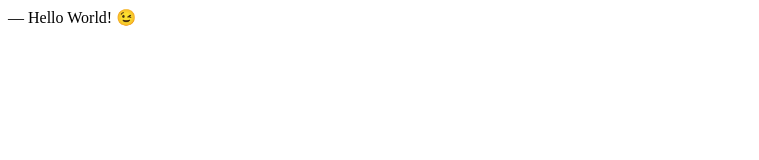
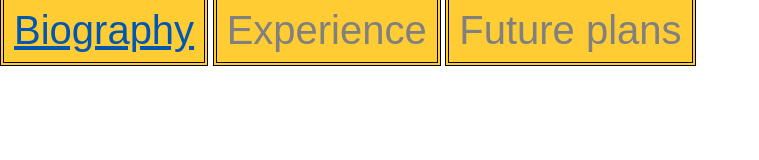
Before and after one commit to AntonPylypenko/AntonPylypenko.github.io, a plain HTML site: page index.html in a window 1280 px wide. Shown: the whole page, without its empty margins (0-759 px from the left). Drawn offline with nearby package versions, Linux system fonts and the light colour scheme.

Commit message:
Connecting of bootstrap

```diff
--- a/index.html
+++ b/index.html
@@ -2,9 +2,20 @@
 <html>
   <head>
     <meta charset="UTF-8" />
+    <link rel="stylesheet" type="text/css" href="style.css">
     <title>Résumé</title>
   </head>
   <body>
-    ― Hello World! &#x1F609;
+
+  			<link rel="stylesheet" href="https://stackpath.bootstrapcdn.com/bootstrap/4.3.1/css/bootstrap.min.css" integrity="sha384-ggOyR0iXCbMQv3Xipma34MD+dH/1fQ784/j6cY/iJTQUOhcWr7x9JvoRxT2MZw1T" crossorigin="anonymous">
+
+			<script src="https://stackpath.bootstrapcdn.com/bootstrap/4.3.1/js/bootstrap.min.js" integrity="sha384-JjSmVgyd0p3pXB1rRibZUAYoIIy6OrQ6VrjIEaFf/nJGzIxFDsf4x0xIM+B07jRM" crossorigin="anonymous"></script>
+
+			<nav class="bar">
+			  <li><a href="#Biography" class="button"><span>Biography</span></a></li>
+			  <li><a href="#Experience" class="button">Experience</a></li>
+			  <li><a href="#FuturePlans" class="button">Future plans</a></li>
+			</nav>
+		</div>
   </body>
 </html>
--- /dev/null
+++ b/style.css
@@ -0,0 +1,29 @@
+main {
+  font-family: Arial, Verdana,  sans-serif; /* Семейство шрифтов */
+  font-size: 11pt; /* Размер основного шрифта в пунктах  */
+  background-color: #f0f0f0; /* Цвет фона веб-страницы */
+  color: #333; /* Цвет основного текста */
+}
+
+li {
+    position: relative;
+    bottom: 50% 100%;
+    display: inline;
+    vertical-align: middle;
+}
+
+.button {
+  border: 4px double black; /* Параметры границы */
+  background: #fc3; /* Цвет фона */
+  padding: 10px; /* padding: 10px 20px; Поля вокруг текста */
+  font-family: Arial, Verdana,  sans-serif; /* Семейство шрифтов */
+  font-size: 30pt; /* Размер основного шрифта в пунктах  */
+  color: rgb(128, 128, 128); /* Цвет основного текста */
+}
+
+h1{
+  font-family: Arial, Verdana,  sans-serif; /* Семейство шрифтов */
+  font-size: 25pt; /* Размер основного шрифта в пунктах  */
+  background-color: rgb(0,0,0); /* Цвет фона веб-страницы */
+  color: #500; /* Цвет основного текста */
+}
```
Also changed, not shown: 1 other file.
